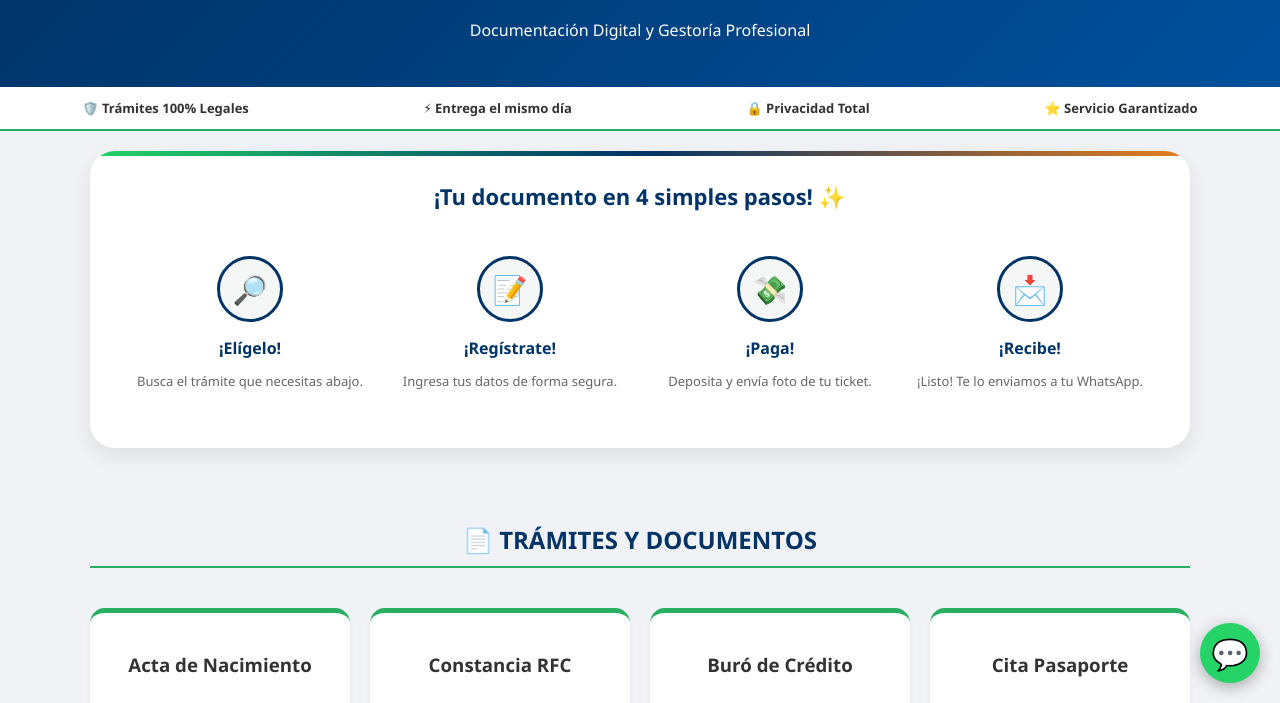
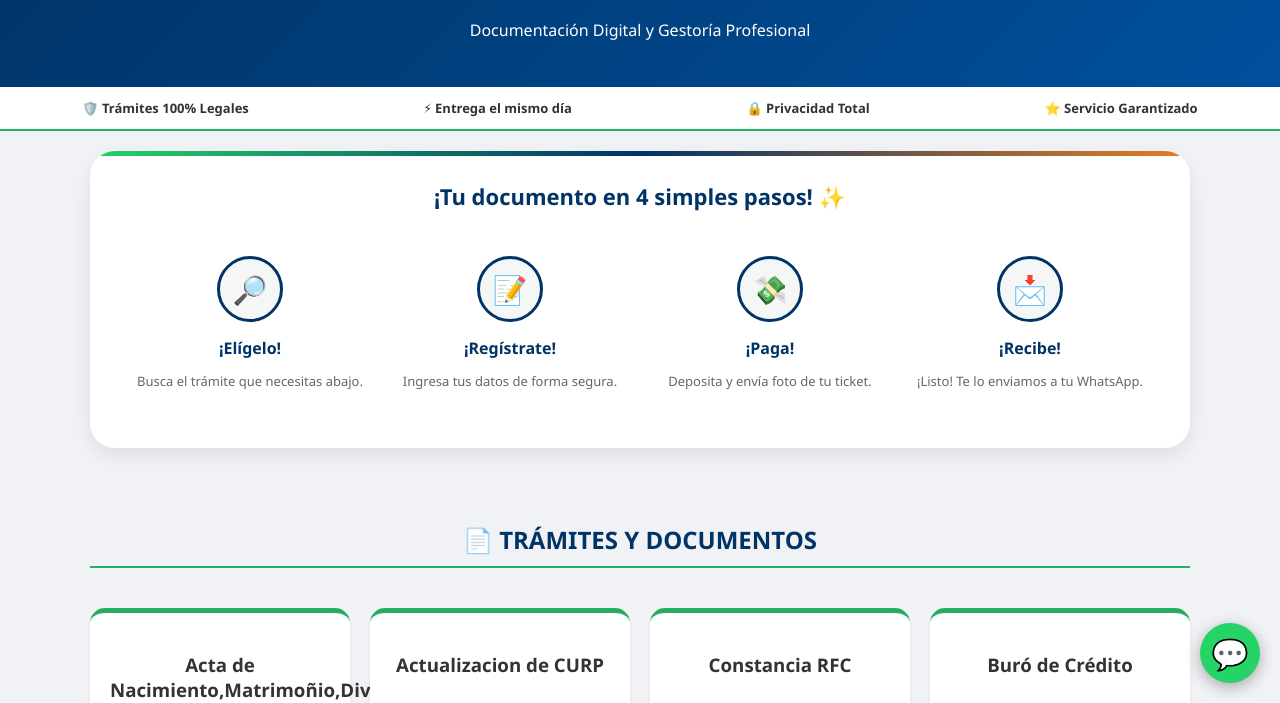
Before and after one commit to tramites-ads-ux/servicios-ads, a plain HTML site: page index.html in a window 1280 px wide. Shown: the part 97-800 px from the top of the page. Drawn offline with Linux system fonts and the light colour scheme.

```diff
--- a/index.html
+++ b/index.html
@@ -130,7 +130,8 @@
 
     <h2>📄 Trámites y Documentos</h2>
     <div class="grid-servicios">
-        <div class="card"><h3>Acta de Nacimiento</h3><div class="precio-txt">$45.00</div><button class="btn-ws" onclick="abrirModal('acta')">RELLENAR DATOS</button></div>
+        <div class="card"><h3>Acta de Nacimiento,Matrimoñio,Divorcio,Defuncion</h3><div class="precio-txt">$45.00</div><button class="btn-ws" onclick="abrirModal('acta')">RELLENAR DATOS</button></div>
+        <div class="card"><h3>Actualizacion de CURP</h3><div class="precio-txt">$5.00</div><button class="btn-ws" onclick="abrirModal('CURP')">RELLENAR DATOS</button></div>
         <div class="card"><h3>Constancia RFC</h3><div class="precio-txt">$180.00</div><button class="btn-ws" onclick="abrirModal('rfc')">RELLENAR DATOS</button></div>
         <div class="card"><h3>Buró de Crédito</h3><div class="precio-txt">$60.00</div><button class="btn-ws" onclick="abrirModal('buro')">RELLENAR DATOS</button></div>
         <div class="card"><h3>Cita Pasaporte</h3><div class="precio-txt">$150.00</div><button class="btn-ws" onclick="abrirModal('pasaporte')">RELLENAR DATOS</button></div>
```
